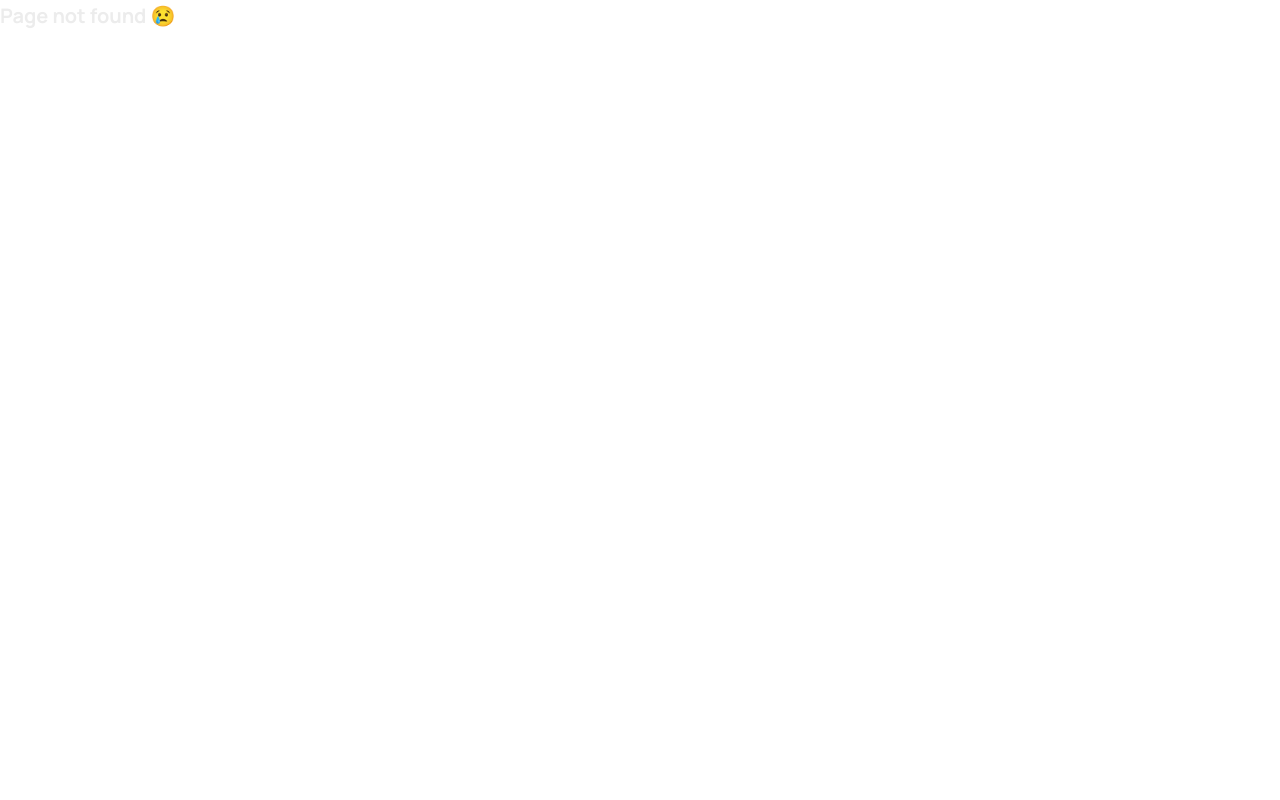
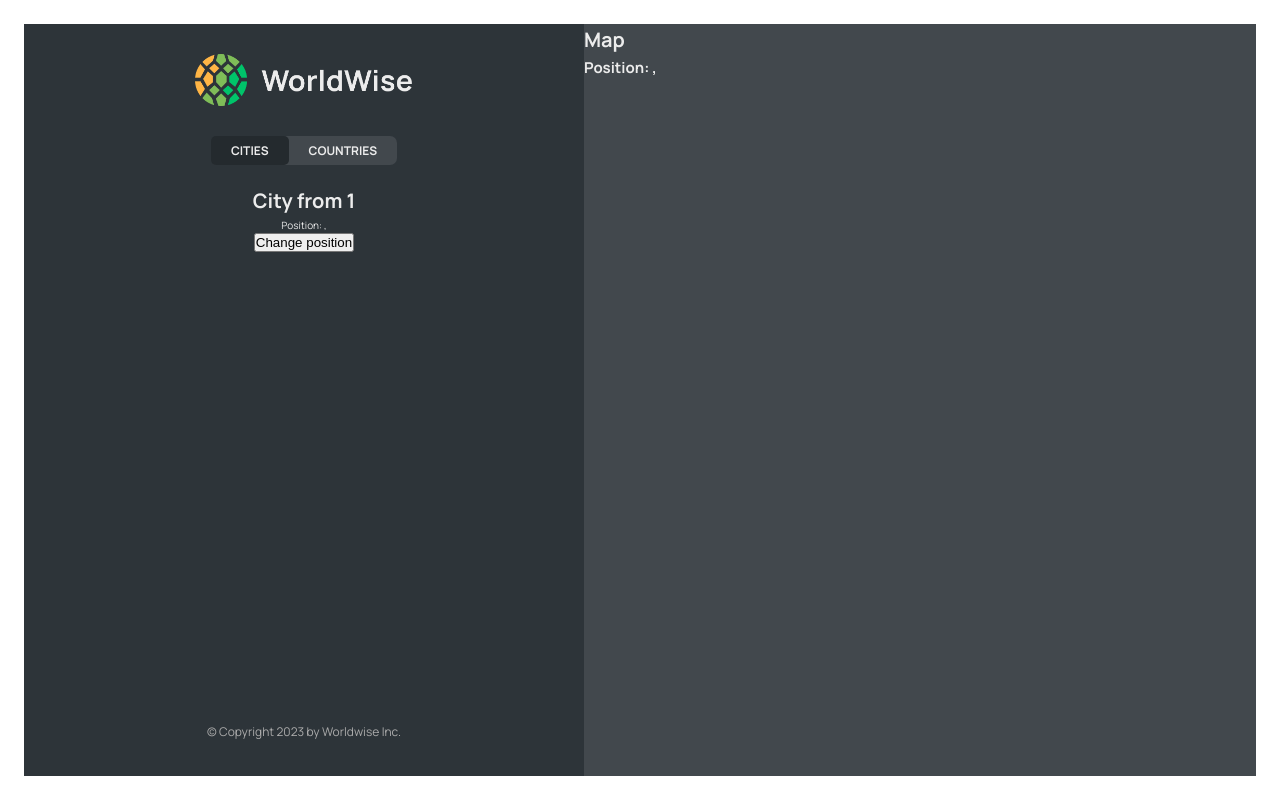
Before and after one commit to MakoDoli/worldwise, a React (Vite) app: page /app/cities/1 in a window 1280 px wide. Before the commit this address had no page. Built offline with nearby package versions, Linux system fonts and the light colour scheme; data requests are answered from the project's data file.

Commit message:
feat: create custom useContext

```diff
--- a/src/App.jsx
+++ b/src/App.jsx
@@ -1,4 +1,4 @@
-import { BrowserRouter, Route, Routes } from "react-router-dom";
+import { BrowserRouter, Navigate, Route, Routes } from "react-router-dom";
 import Product from "./pages/Product";
 import Pricing from "./pages/Pricing";
 import HomePage from "./pages/HomePage";
@@ -7,32 +7,15 @@
 
 import Login from "./pages/Login";
 import CityList from "./components/CityList";
-import { useEffect, useState } from "react";
+
 import CountriesList from "./components/CountriesList";
-
-const URL = "http://localhost:8000/cities";
+import City from "./components/City";
+import Form from "./components/Form";
+import { CitiesProvider } from "./contexts/CitiesContext";
 
 export default function App() {
-  const [cities, setCities] = useState([]);
-  const [isLoading, setIsLoading] = useState(false);
-
-  useEffect(() => {
-    async function fetchCities() {
-      try {
-        setIsLoading(true);
-        const res = await fetch(URL);
-        const data = await res.json();
-        setCities(data);
-      } catch {
-        alert("Something went wrong");
-      } finally {
-        setIsLoading(false);
-      }
-    }
-    fetchCities();
-  }, []);
-  console.log(cities);
   return (
+    <CitiesProvider>
       <BrowserRouter>
         <Routes>
           <Route path="/" element={<HomePage />} />
@@ -40,22 +23,15 @@
           <Route path="pricing" element={<Pricing />} />
           <Route path="login" element={<Login />} />
           <Route path="app" element={<AppLayout />}>
-          <Route
-            index
-            element={<CityList cities={cities} isLoading={isLoading} />}
-          />
-          <Route
-            path="cities"
-            element={<CityList cities={cities} isLoading={isLoading} />}
-          ></Route>
-          <Route
-            path="countries"
-            element={<CountriesList cities={cities} isLoading={isLoading} />}
-          ></Route>
-          <Route path="form" element={<p>Form</p>}></Route>
+            <Route index element={<Navigate replace to="cities" />} />
+            <Route path="cities" element={<CityList />}></Route>
+            <Route path="cities/:id" element={<City />} />
+            <Route path="countries" element={<CountriesList />}></Route>
+            <Route path="form" element={<Form />}></Route>
           </Route>
           <Route path="*" element={<PageNotFound />} />
         </Routes>
       </BrowserRouter>
+    </CitiesProvider>
   );
 }
--- /dev/null
+++ b/src/components/Button.jsx
@@ -0,0 +1,9 @@
+import styles from "./Button.module.css";
+
+export default function Button({ children, onClick, type }) {
+  return (
+    <button className={`${styles.btn} ${styles[type]}`} onClick={onClick}>
+      {children}
+    </button>
+  );
+}
--- a/src/components/City.jsx
+++ b/src/components/City.jsx
@@ -1,3 +1,4 @@
+import { useParams, useSearchParams } from "react-router-dom";
 import styles from "./City.module.css";
 
 const formatDate = (date) =>
@@ -9,6 +10,13 @@
   }).format(new Date(date));
 
 function City() {
+  const x = useParams();
+  const { id } = x;
+  const [searchParams, setSearchParams] = useSearchParams();
+
+  const lat = searchParams.get("lat");
+  const lng = searchParams.get("lng");
+  console.log(id);
   // TEMP DATA
   const currentCity = {
     cityName: "Lisbon",
@@ -18,44 +26,56 @@
   };
 
   const { cityName, emoji, date, notes } = currentCity;
+  return (
+    <>
+      {" "}
+      <h1>City from {id}</h1>
+      <p>
+        Position: {lat}, {lng}
+      </p>
+      <button onClick={() => setSearchParams({ lat: 23, lng: 15 })}>
+        Change position
+      </button>
+    </>
+  );
 
-  return (
-    <div className={styles.city}>
-      <div className={styles.row}>
-        <h6>City name</h6>
-        <h3>
-          <span>{emoji}</span> {cityName}
-        </h3>
-      </div>
+  // return (
+  //   <div className={styles.city}>
+  //     <div className={styles.row}>
+  //       <h6>City name</h6>
+  //       <h3>
+  //         <span>{emoji}</span> {cityName}
+  //       </h3>
+  //     </div>
 
-      <div className={styles.row}>
-        <h6>You went to {cityName} on</h6>
-        <p>{formatDate(date || null)}</p>
-      </div>
+  //     <div className={styles.row}>
+  //       <h6>You went to {cityName} on</h6>
+  //       <p>{formatDate(date || null)}</p>
+  //     </div>
 
-      {notes && (
-        <div className={styles.row}>
-          <h6>Your notes</h6>
-          <p>{notes}</p>
-        </div>
-      )}
+  //     {notes && (
+  //       <div className={styles.row}>
+  //         <h6>Your notes</h6>
+  //         <p>{notes}</p>
+  //       </div>
+  //     )}
 
-      <div className={styles.row}>
-        <h6>Learn more</h6>
-        <a
-          href={`https://en.wikipedia.org/wiki/${cityName}`}
-          target="_blank"
-          rel="noreferrer"
-        >
-          Check out {cityName} on Wikipedia &rarr;
-        </a>
-      </div>
+  //     <div className={styles.row}>
+  //       <h6>Learn more</h6>
+  //       <a
+  //         href={`https://en.wikipedia.org/wiki/${cityName}`}
+  //         target="_blank"
+  //         rel="noreferrer"
+  //       >
+  //         Check out {cityName} on Wikipedia &rarr;
+  //       </a>
+  //     </div>
 
-      <div>
-        <ButtonBack />
-      </div>
-    </div>
-  );
+  //     <div>
+  //       {/* <ButtonBack /> */}
+  //     </div>
+  //   </div>
+  // );
 }
 
 export default City;
--- a/src/components/CityItem.jsx
+++ b/src/components/CityItem.jsx
@@ -1,4 +1,5 @@
 /* eslint-disable react/prop-types */
+import { Link } from "react-router-dom";
 import styles from "./CityItem.module.css";
 const formatDate = (date) =>
   new Intl.DateTimeFormat("en", {
@@ -8,14 +9,19 @@
     // weekday: "long",
   }).format(new Date(date));
 export default function CityItem({ city }) {
-  const { cityName, emoji, date } = city;
+  const { cityName, emoji, date, id, position } = city;
 
   return (
-    <li className={styles.cityItem}>
-      <span className={styles.emoji}>{emoji}</span>
-      <h3 className={styles.name}>{cityName}</h3>
-      <time className={styles.date}>{formatDate(date)}</time>
-      <button className={styles.deleteBtn}>&times;</button>
+    <li>
+      <Link
+        className={styles.cityItem}
+        to={`${id}?lat=${position.lat}&lng=${position.lng}`}
+      >
+        <span className={styles.emoji}>{emoji}</span>
+        <h3 className={styles.name}>{cityName}</h3>
+        <time className={styles.date}>{formatDate(date)}</time>
+        <button className={styles.deleteBtn}>&times;</button>
+      </Link>
     </li>
   );
 }
--- a/src/components/CityList.jsx
+++ b/src/components/CityList.jsx
@@ -4,8 +4,9 @@
 import styles from "./CityList.module.css";
 import Spinner from "./Spinner";
 import Message from "./Message";
-export default function CityList({ cities, isLoading }) {
-  console.log(cities);
+import { useCities } from "../contexts/CitiesContext";
+export default function CityList() {
+  const { cities, isLoading } = useCities();
   if (isLoading) return <Spinner />;
   if (!cities.length) {
     return <Message message={"Add your first city by clicking on map"} />;
--- a/src/components/CountriesList.jsx
+++ b/src/components/CountriesList.jsx
@@ -4,7 +4,9 @@
 import Spinner from "./Spinner";
 import Message from "./Message";
 import CountryItem from "./CountryItem";
-export default function CountriesList({ cities, isLoading }) {
+import { useCities } from "../contexts/CitiesContext";
+export default function CountriesList() {
+  const { cities, isLoading } = useCities();
   console.log(cities);
   if (isLoading) return <Spinner />;
   if (!cities.length) {
--- a/src/components/Form.jsx
+++ b/src/components/Form.jsx
@@ -3,6 +3,8 @@
 import { useState } from "react";
 
 import styles from "./Form.module.css";
+import Button from "./Button";
+import { useNavigate } from "react-router-dom";
 
 export function convertToEmoji(countryCode) {
   const codePoints = countryCode
@@ -13,6 +15,8 @@
 }
 
 function Form() {
+  const navigate = useNavigate();
+
   const [cityName, setCityName] = useState("");
   const [country, setCountry] = useState("");
   const [date, setDate] = useState(new Date());
@@ -49,8 +53,16 @@
       </div>
 
       <div className={styles.buttons}>
-        <button>Add</button>
-        <button>&larr; Back</button>
+        <Button type="primary">Add</Button>
+        <Button
+          onClick={(e) => {
+            e.preventDefault();
+            navigate(-1);
+          }}
+          type="back"
+        >
+          &larr; Back
+        </Button>
       </div>
     </form>
   );
--- a/src/components/Map.jsx
+++ b/src/components/Map.jsx
@@ -1,5 +1,24 @@
+import { useNavigate, useSearchParams } from "react-router-dom";
 import styles from "./Map.module.css";
 
 export default function Map() {
-  return <div className={styles.mapContainer}>Map</div>;
+  const navigate = useNavigate();
+
+  const [searchParams, setSearchParams] = useSearchParams();
+
+  const lat = searchParams.get("lat");
+  const lng = searchParams.get("lng");
+  return (
+    <div
+      className={styles.mapContainer}
+      onClick={() => {
+        navigate("form");
+      }}
+    >
+      <h1>Map</h1>
+      <h2>
+        Position: {lat}, {lng}
+      </h2>
+    </div>
+  );
 }
--- /dev/null
+++ b/src/contexts/CitiesContext.jsx
@@ -0,0 +1,44 @@
+import { createContext, useContext, useEffect, useState } from "react";
+
+const CitiesContext = createContext();
+const URL = "http://localhost:8000/cities";
+function CitiesProvider({ children }) {
+  const [cities, setCities] = useState([]);
+  const [isLoading, setIsLoading] = useState(false);
+
+  useEffect(() => {
+    async function fetchCities() {
+      try {
+        setIsLoading(true);
+        const res = await fetch(URL);
+        const data = await res.json();
+        setCities(data);
+      } catch {
+        alert("Something went wrong");
+      } finally {
+        setIsLoading(false);
+      }
+    }
+    fetchCities();
+  }, []);
+
+  return (
+    <CitiesContext.Provider
+      value={{
+        cities: cities,
+        isLoading: isLoading,
+      }}
+    >
+      {children}
+    </CitiesContext.Provider>
+  );
+}
+
+function useCities() {
+  const contextValueStates = useContext(CitiesContext);
+  if (contextValueStates === undefined)
+    throw new Error("CitiesContext was used outsied of CitiesProvider");
+  return contextValueStates;
+}
+
+export { CitiesProvider, useCities };
```
Lines whose indentation alone changed are shown as unchanged.
